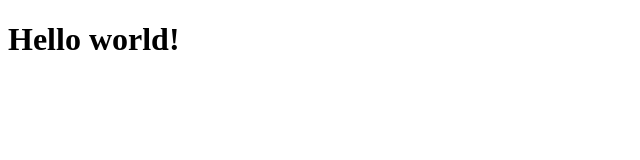
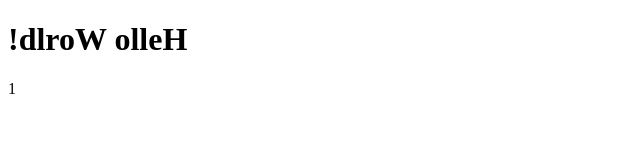
Before and after one commit to ekorahy/learn-vue, a Vue app: page / in a window 1280 px wide. Shown: the top 160 px of the page, without its empty margins (0-640 px from the left). Built offline with nearby package versions, Linux system fonts and the light colour scheme.

Commit message:
Step 2: Learn declarative rendering

```diff
--- a/src/App.vue
+++ b/src/App.vue
@@ -1,3 +1,15 @@
+<script setup>
+import { ref, reactive } from 'vue'
+
+const counter = reactive({
+  count: 0,
+})
+counter.count++
+
+const message = ref('Hello World!')
+</script>
+
 <template>
-  <h1>Hello world!</h1>
+  <h1>{{ message.split('').reverse().join('') }}</h1>
+  <span>{{ counter.count }}</span>
 </template>
```
